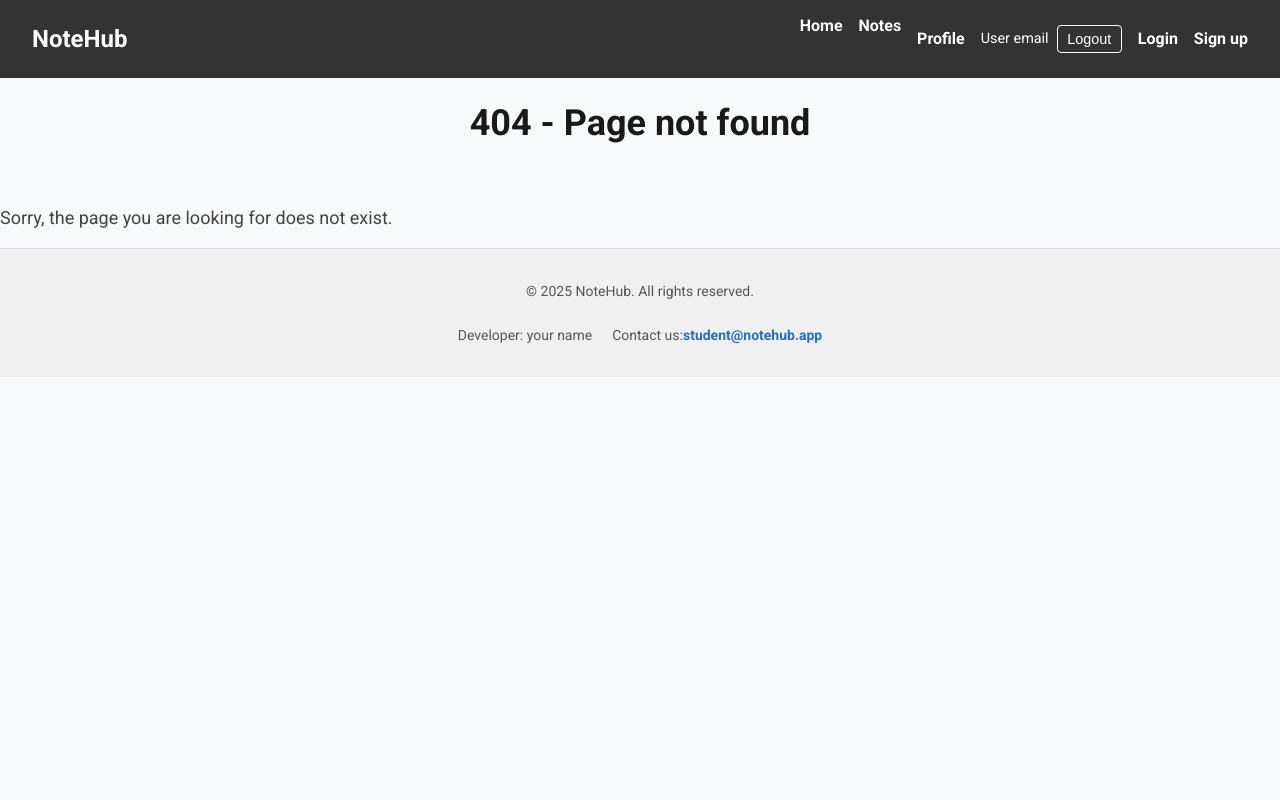
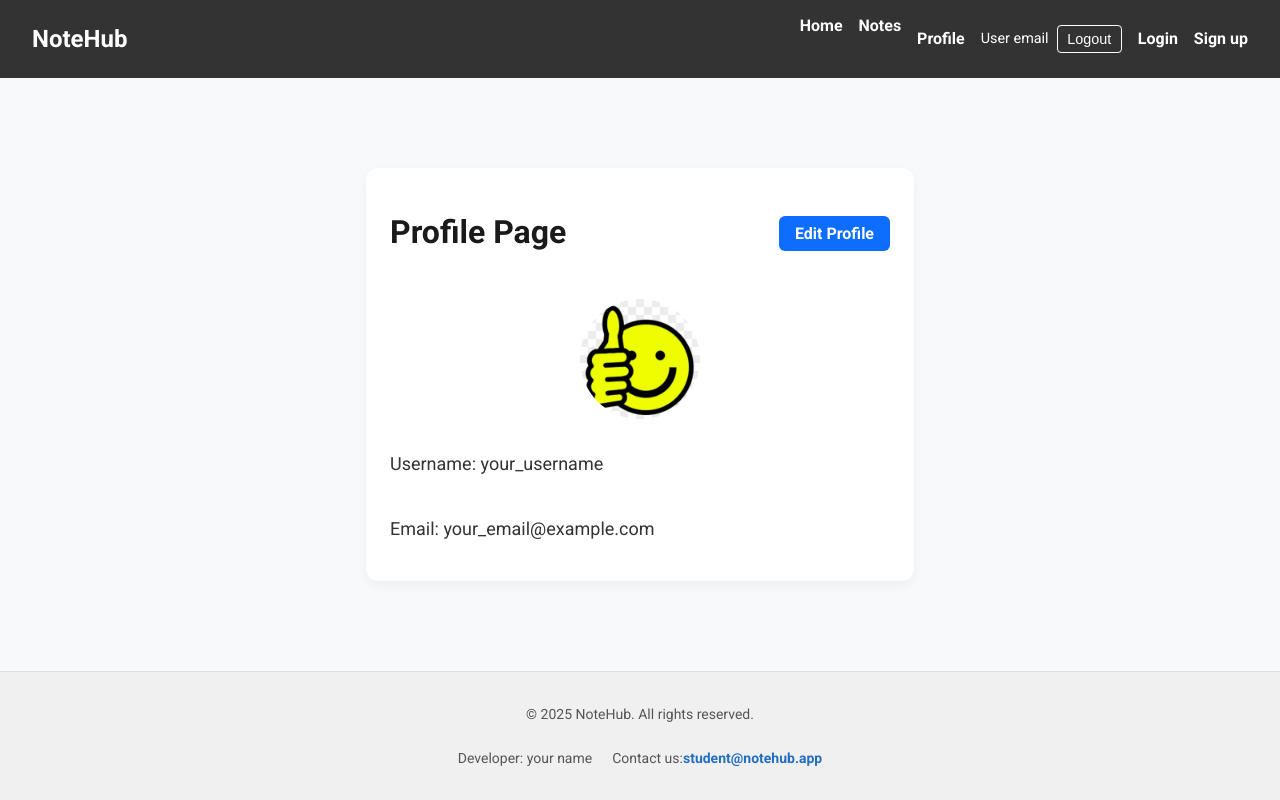
Before and after one commit to Vidiborets0012/09-auth, a Next.js app: page /profile in a window 1280 px wide. Before the commit this address had no page. Built offline with nearby package versions, Linux system fonts and the light colour scheme.

Commit message:
create a private route for the user profile (app/(private routes)/profile/page.tsx)

```diff
--- /dev/null
+++ b/app/(private routes)/profile/ProfilePage.module.css
@@ -0,0 +1,75 @@
+.mainContent {
+  flex: 1;
+  display: flex;
+  justify-content: center;
+  align-items: center;
+  padding: 32px;
+}
+
+.profileCard {
+  max-width: 500px;
+  width: 100%;
+  background-color: #ffffff;
+  border-radius: 12px;
+  box-shadow: 0 4px 12px rgba(0, 0, 0, 0.05);
+  padding: 24px;
+  text-align: left;
+}
+
+.formTitle {
+  font-size: 32px;
+  font-weight: 700;
+  color: #1a1a1a;
+  margin-bottom: 24px;
+  text-align: left;
+}
+
+.avatarWrapper {
+  display: flex;
+  justify-content: center;
+  margin-bottom: 16px;
+}
+
+.avatar {
+  border-radius: 50%;
+  object-fit: cover;
+}
+
+.profileInfo {
+  font-size: 18px;
+  color: #333;
+  display: flex;
+  flex-direction: column;
+  gap: 8px;
+  align-items: flex-start;
+}
+
+.usernameWrapper {
+  width: 100%;
+  display: flex;
+  align-items: center;
+  justify-content: space-between;
+}
+
+.header {
+  display: flex;
+  justify-content: space-between;
+  align-items: center;
+  margin-bottom: 24px;
+}
+
+.editProfileButton {
+  padding: 8px 16px;
+  font-size: 16px;
+  font-weight: 600;
+  background-color: #0d6efd;
+  color: white;
+  border-radius: 6px;
+  text-decoration: none;
+  cursor: pointer;
+  transition: background-color 0.3s ease;
+}
+
+.editProfileButton:hover {
+  background-color: #0b5ed7;
+}
--- /dev/null
+++ b/app/(private routes)/profile/page.tsx
@@ -0,0 +1,55 @@
+import { Metadata } from "next";
+import Image from "next/image";
+import Link from "next/link";
+import css from "./ProfilePage.module.css";
+
+export const metadata: Metadata = {
+  title: "Profile | NoteHub",
+  description: "User profile page in NoteHub",
+  openGraph: {
+    title: "Profile | NoteHub",
+    description: "View and manage your NoteHub profile",
+    //замінити пізніше на реаальний шлях
+    url: "https://09-auth-olive-one.vercel.app/profile",
+    images: [
+      {
+        url: "https://ac.goit.global/fullstack/react/notehub-og-meta.jpg",
+        width: 1200,
+        height: 630,
+        alt: "NoteHub — profile page",
+      },
+    ],
+    type: "website",
+  },
+};
+
+const ProfilePage = () => {
+  return (
+    <main className={css.mainContent}>
+      <div className={css.profileCard}>
+        <div className={css.header}>
+          <h1 className={css.formTitle}>Profile Page</h1>
+          <Link href="/profile/edit" className={css.editProfileButton}>
+            Edit Profile
+          </Link>
+        </div>
+        <div className={css.avatarWrapper}>
+          <Image
+            //замінити пізніше
+            src="/test.png"
+            alt="User Avatar"
+            width={120}
+            height={120}
+            className={css.avatar}
+          />
+        </div>
+        <div className={css.profileInfo}>
+          <p>Username: your_username</p>
+          <p>Email: your_email@example.com</p>
+        </div>
+      </div>
+    </main>
+  );
+};
+
+export default ProfilePage;
--- a/next.config.ts
+++ b/next.config.ts
@@ -3,6 +3,14 @@ import type { NextConfig } from "next";
 const nextConfig: NextConfig = {
   /* config options here */
   reactCompiler: true,
+  images: {
+    remotePatterns: [
+      {
+        protocol: "https",
+        hostname: "ac.goit.global",
+      },
+    ],
+  },
 };
 
 export default nextConfig;
```
Also changed, not shown: public/test.png (added).
